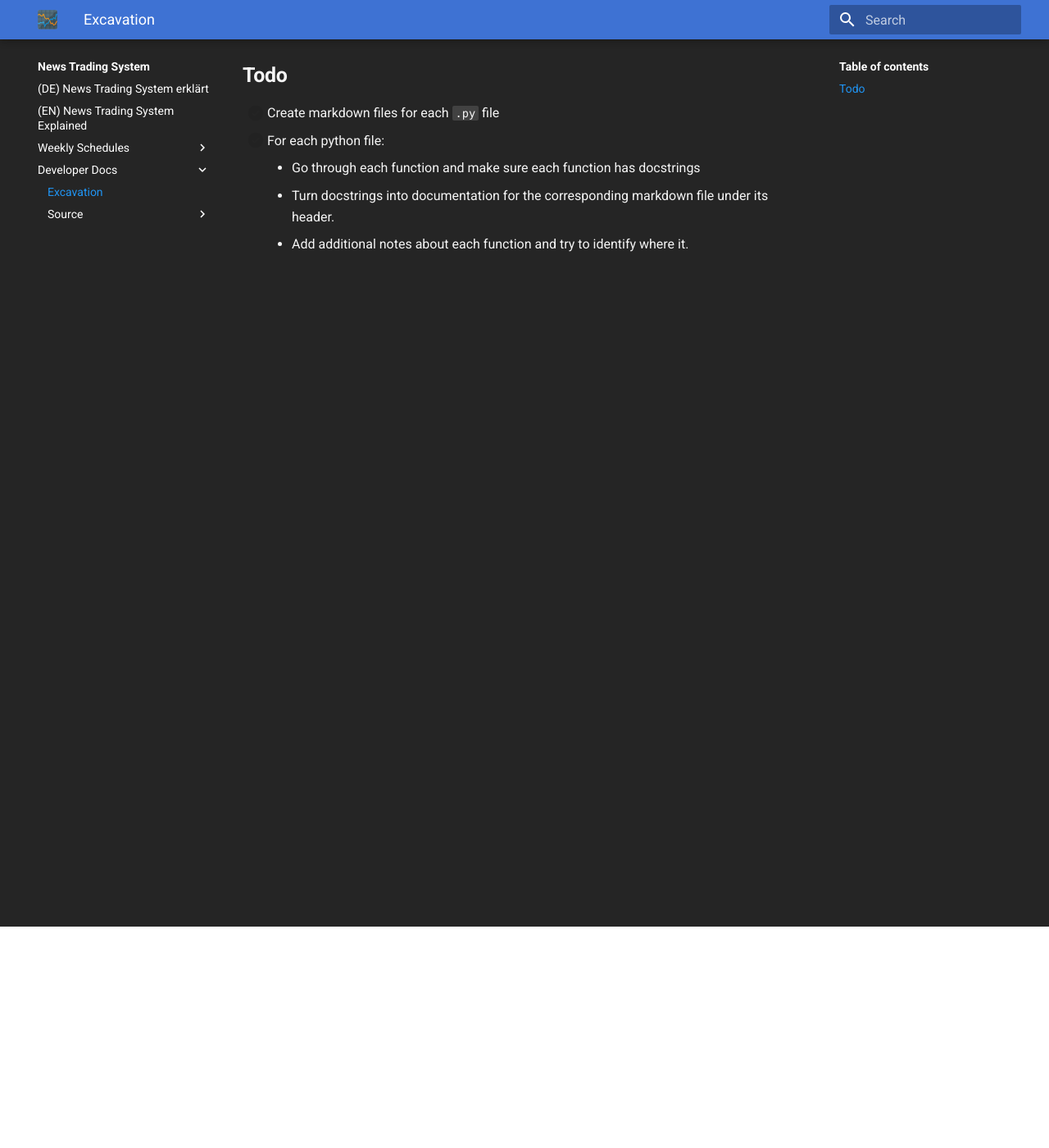
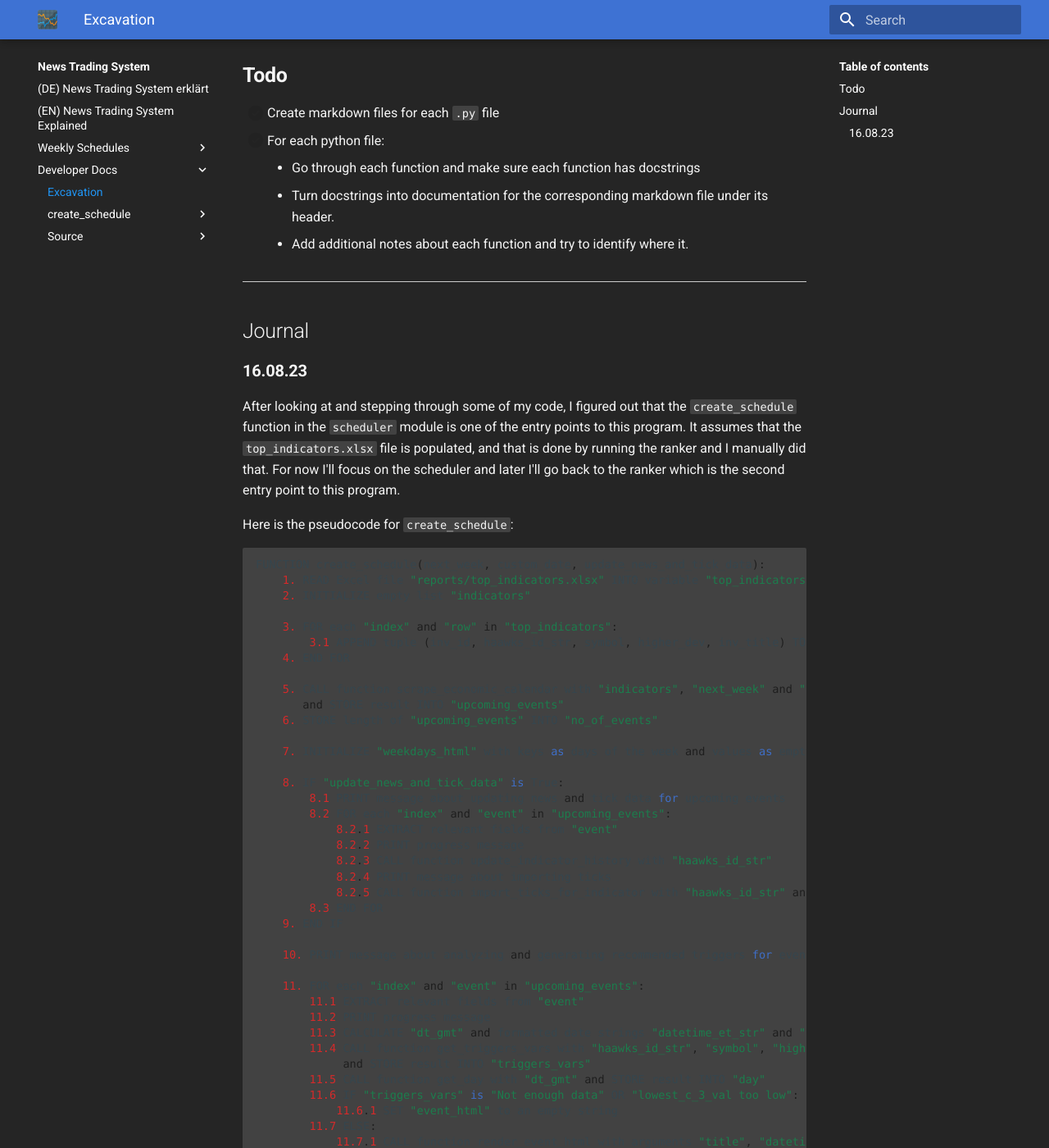
Before and after one commit to spliffli/news-trading-analyzer, an MkDocs documentation site: the page built from docs/dev-docs/excavation.md, in a window 1280 px wide and 1400 px high, scrolled down 270 px. Shown: the whole window at 82% size. Built offline with MkDocs 1.6.1 and Material for MkDocs 9.7.7, drawn with Linux system fonts in a browser that asks for light colours; comment, search, counter and statistics services are not loaded; some of the changed text lies outside the part shown.

Commit message:
updated docs > excavation of

````diff
--- a/docs/dev-docs/excavation.md
+++ b/docs/dev-docs/excavation.md
@@ -11,3 +11,64 @@
     - Go through each function and make sure each function has docstrings
     - Turn docstrings into documentation for the corresponding markdown file under its header.
     - Add additional notes about each function and try to identify where it.
+
+---
+
+## Journal
+
+### **16.08.23**
+
+After looking at and stepping through some of my code, I figured out that the `create_schedule` function in the `scheduler` module is one of the entry points to this program. It assumes that the `top_indicators.xlsx` file is populated, and that is done by running the ranker and I manually did that. For now I'll focus on the scheduler and later I'll go back to the ranker which is the second entry point to this program.
+
+Here is the pseudocode for `create_schedule`:
+
+```
+FUNCTION create_schedule(next_week, custom_date, update_news_and_tick_data):
+    1. READ Excel file "reports/top_indicators.xlsx" INTO variable "top_indicators"
+    2. INITIALIZE empty list "indicators"
+
+    3. FOR each "index" and "row" in "top_indicators":
+        3.1 APPEND tuple (inv_id, haawks_id_str, symbol, higher_dev, inv_title) TO "indicators"
+    4. END FOR
+
+    5. CALL function scrape_economic_calendar with "indicators", "next_week" and "custom_date"
+       and STORE result INTO "upcoming_events"
+    6. STORE length of "upcoming_events" INTO "no_of_events"
+
+    7. INITIALIZE "weekdays_html" with keys as days of the week and values as empty strings
+
+    8. IF "update_news_and_tick_data" is True:
+        8.1 PRINT message about updating news and tick data for upcoming events
+        8.2 FOR each "index" and "event" in "upcoming_events":
+            8.2.1 EXTRACT relevant fields from "event"
+            8.2.2 PRINT progress message
+            8.2.3 CALL function update_indicator_history with "haawks_id_str"
+            8.2.4 PRINT message about importing ticks
+            8.2.5 CALL function import_ticks_for_indicator with "haawks_id_str" and "symbol"
+        8.3 END FOR
+    9. END IF
+
+    10. PRINT message about analyzing and generating recommended triggers for events
+
+    11. FOR each "index" and "event" in "upcoming_events":
+        11.1 EXTRACT relevant fields from "event"
+        11.2 PRINT progress message
+        11.3 CALCULATE "dt_gmt" and formatted date strings "datetime_et_str" and "datetime_str"
+        11.4 CALL function get_triggers_vars with "haawks_id_str", "symbol", "higher_dev"
+             and STORE result INTO "triggers_vars"
+        11.5 CALL function get_day with "dt_gmt" and STORE result INTO "day"
+        11.6 IF "triggers_vars" is "Not enough data" OR "lowest_c_3_val too low":
+            11.6.1 SET "event_html" to an empty string
+        11.7 ELSE:
+            11.7.1 CALL function render_event_html with arguments "title", "datetime_str",
+                    "datetime_et_str", "symbol", "triggers_vars" and STORE result INTO "event_html"
+        11.8 END IF
+        11.9 APPEND "event_html" to the appropriate day in "weekdays_html"
+    12. END FOR
+
+    13. INITIALIZE "template_vars" dictionary with various date and events details
+
+    14. CALL function generate_weekly_schedule with "template_vars"
+
+END FUNCTION
+```
--- a/mkdocs.yml
+++ b/mkdocs.yml
@@ -40,7 +40,8 @@ extra_javascript:
 
 plugins:
 - search
-- mkdocstrings
+- mkdocstrings:
+    default_handler: python
 
 nav:
   - (DE) News Trading System erklärt: index.md
@@ -54,6 +55,8 @@ nav:
     - Week 19: weekly-schedules/week-19-schedule.md
   - Developer Docs:
     - Excavation: dev-docs/excavation.md
+    - create_schedule:
+      - create_schedule(): dev-docs/create_schedule/create_schedule.md
     - Source:
       - analyze_data.py: dev-docs/source/analyze_data.py.md
 
--- a/utils.py
+++ b/utils.py
@@ -76,8 +76,8 @@ def convert_news_data_to_float(haawks_id_str: str, data_str: str):
 def get_deviation(actual, forecast):
     return actual - forecast
 
+
 def get_higher_dev_expected_direction(symbol, inv_currency, higher_dev):
-
     if higher_dev == 'unknown':
         print(f"Whether a higher news deviation is bullish or bearish is unknown for the underlying currency ({inv_currency}) and the symbol {symbol}. Please manually input whether a higher deviation is bullish or bearish for {symbol}. (This affects the calculation of the correlation scores).")
         input_str = ""
````
Also changed, not shown: analyze_data.py (+66 -0 lines), docs/dev-docs/create_schedule/create_schedule.md (added, +126 -0 lines), docs/dev-docs/source/analyze_data.py.md (+129 -21 lines), docs/dev-docs/source/scheduler.py.md (added, +14 -0 lines).
